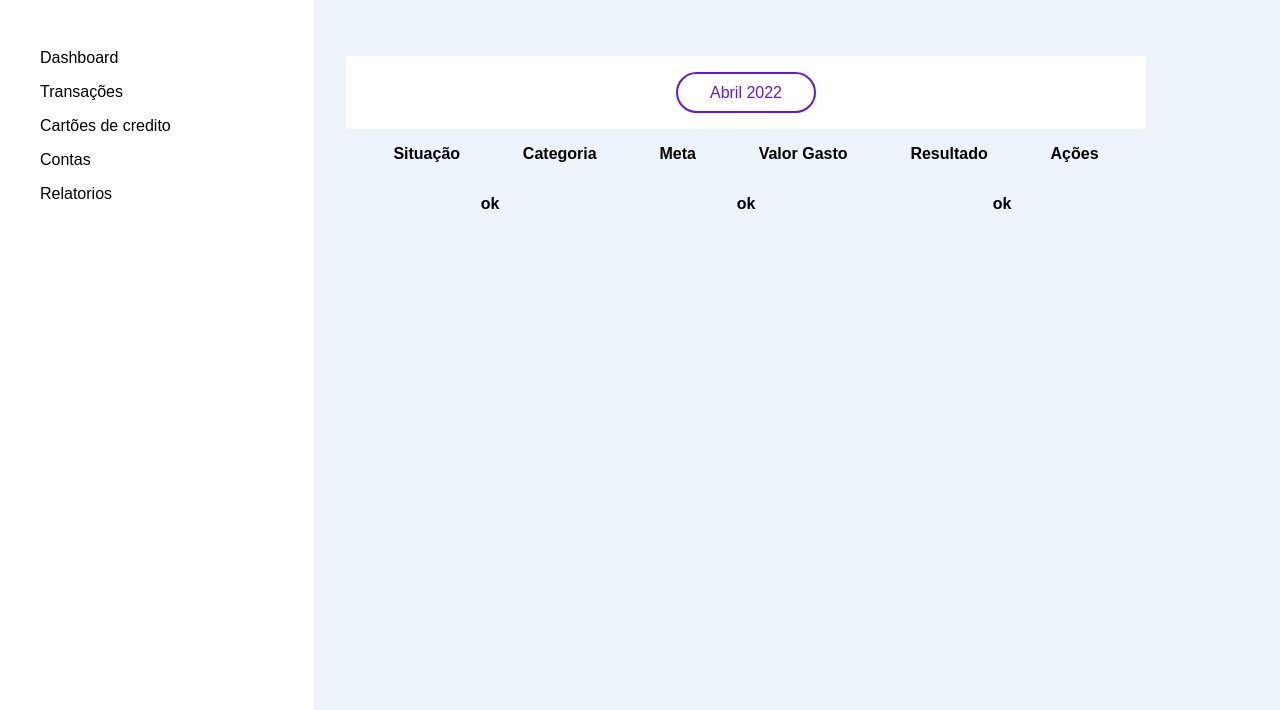
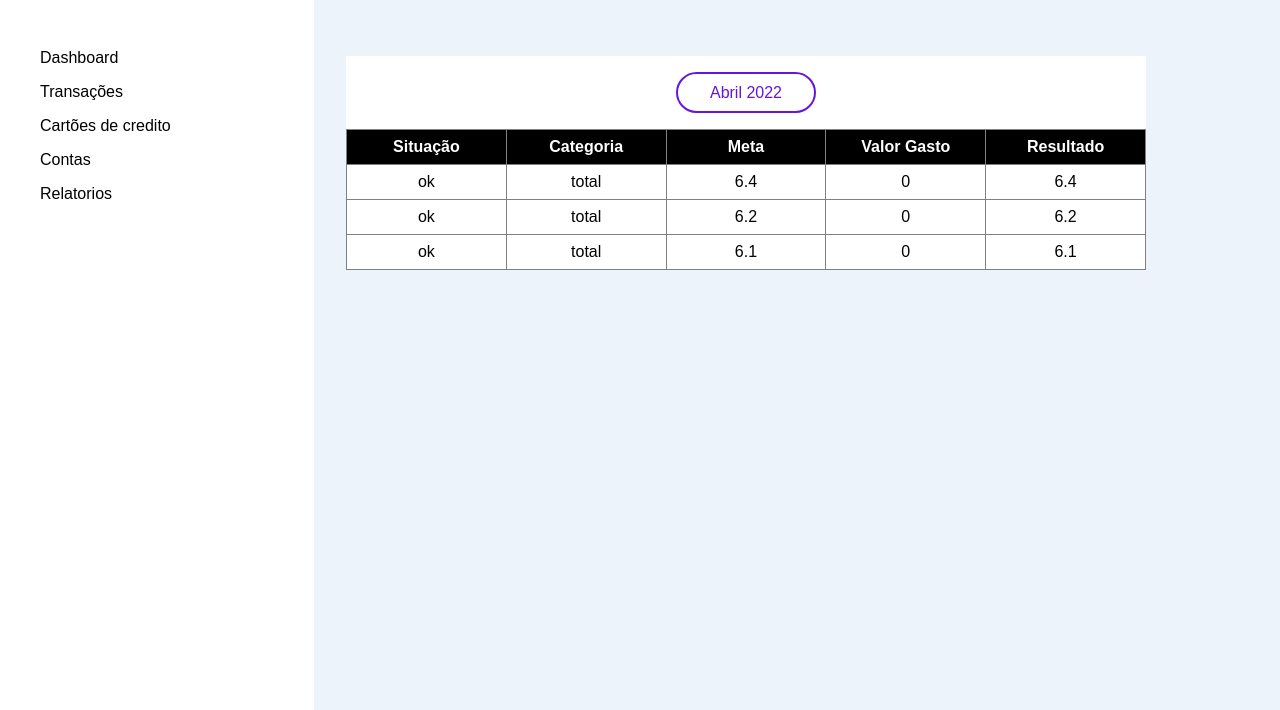
Before and after one commit to alexboliveira/appJs1, a plain HTML site: page index.html in a window 1280 px wide. Shown: the part 90-800 px from the top of the page. Drawn offline with Linux system fonts and the light colour scheme.

Commit message:
criando tabelas

```diff
--- a/css/style.css
+++ b/css/style.css
@@ -92,3 +92,26 @@ body{
 .label li{
 
 }
+
+table{
+  width: 100%;
+  border-collapse: collapse;
+  border: 1px solid black;
+  text-align: center;
+  table-layout: fixed;
+
+
+
+}
+
+table td, table th{
+    background-color: white;
+    width: 100%;
+    border: 1px solid gray;
+    padding: 0.5rem;
+}
+
+table th{
+    background-color: black;
+    color: white;
+}
--- a/js/app.js
+++ b/js/app.js
@@ -197,25 +197,38 @@ app.appendChild(novoElemento);
 
 
 
+
+
+
+
+
+
+
+
+
+
+
+//tabela
 app = document.querySelector("#app > div.view");
-novoElemento = document.createElement("ul");
-novoElemento.setAttribute("class", "label");
+novoElemento = document.createElement("table");
+//novoElemento.setAttribute("class", "label");
 app.appendChild(novoElemento);
 
-
-app = document.querySelector("#app > div.view > ul");
+app = document.querySelector("#app > div.view > table");
+novoElemento = document.createElement("tr");
+app.appendChild(novoElemento);
 
 const labelMain = [
     {label: "Situação"},
     {label: "Categoria"},
     {label: "Meta"},
     {label: "Valor Gasto"},
-    {label: "Resultado"},
-    {label: "Ações"}
+    {label: "Resultado"}
 ]
 
 function viewLabelMain(item){
-    novoElemento = document.createElement("li");
+    app = document.querySelector("#app > div.view > table > tr");
+    novoElemento = document.createElement("th");
     novoElemento.innerText = [item.label];
     app.appendChild(novoElemento);
 }
@@ -226,14 +239,6 @@ labelMain.map(viewLabelMain);
 
 
 
-
-app = document.querySelector("#app > div.view");
-novoElemento = document.createElement("ul");
-novoElemento.setAttribute("class", "label");
-app.appendChild(novoElemento);
-
-
-app = document.querySelector("#app > div.view > ul:nth-child(4)");
 
 const dadosMe = [
     {
@@ -262,9 +267,38 @@ const dadosMe = [
 ]
 
 function viewLabelDados(item){
-    novoElemento = document.createElement("li");
+    var rodada = 2;
+    //app = document.querySelector("#app > div.view > table");
+    app = document.querySelector("#app > div.view > table");
+    novoElemento = document.createElement("tr");
+    app.appendChild(novoElemento);
+
+
+    novoElemento = document.createElement("td");
     novoElemento.innerText = [item.situacao];
     app.appendChild(novoElemento);
+
+    novoElemento = document.createElement("td");
+    novoElemento.innerText = [item.categoria];
+    app.appendChild(novoElemento);
+
+    novoElemento = document.createElement("td");
+    novoElemento.innerText = [item.meta];
+    app.appendChild(novoElemento);
+
+    novoElemento = document.createElement("td");
+    novoElemento.innerText = [item.valorgasto];
+    app.appendChild(novoElemento);
+
+    novoElemento = document.createElement("td");
+    novoElemento.innerText = [item.Resultado];
+    app.appendChild(novoElemento);
+
+    rodada++;
+
+
+
+
 }
 
 dadosMe.map(viewLabelDados);
```
